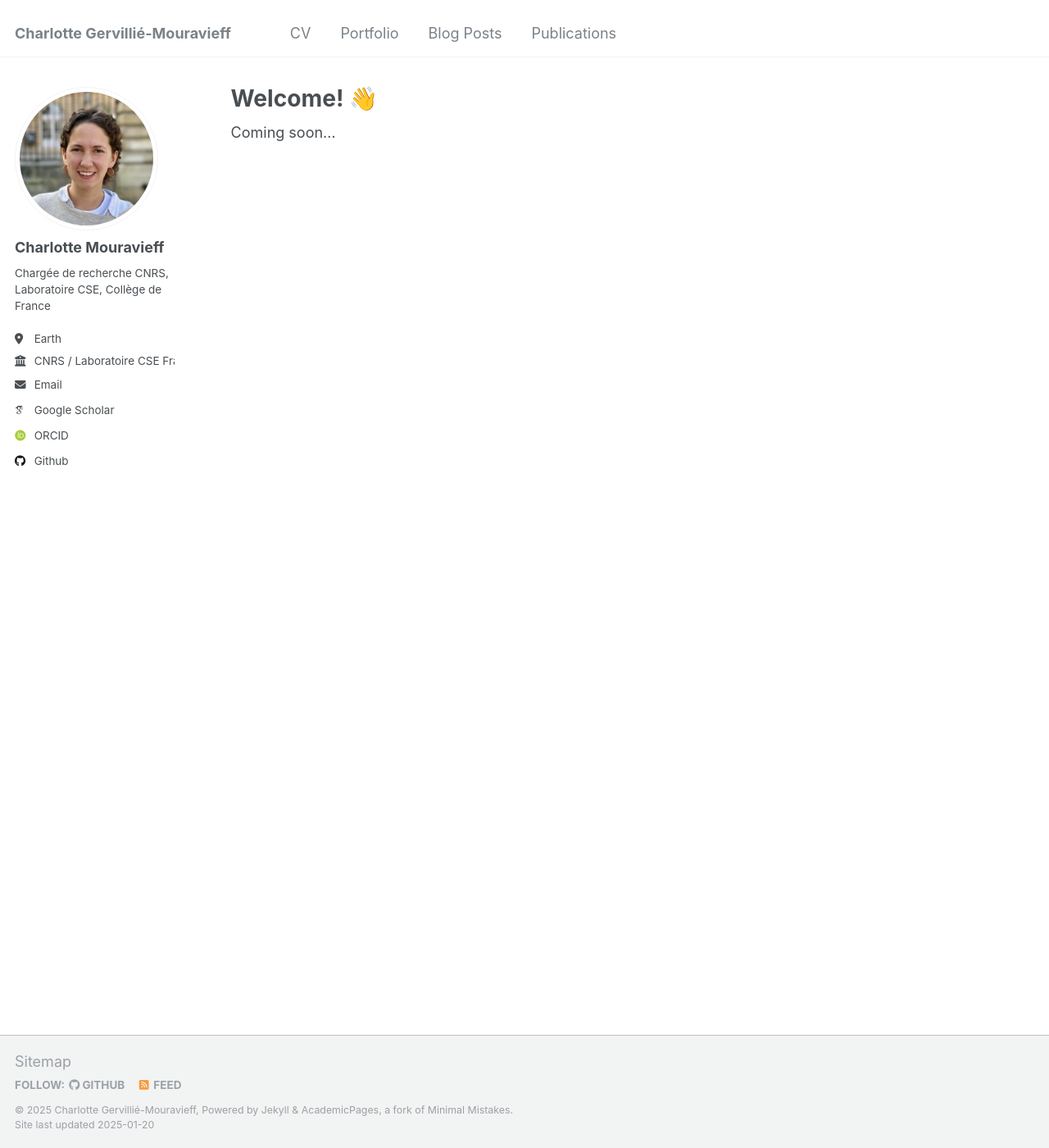
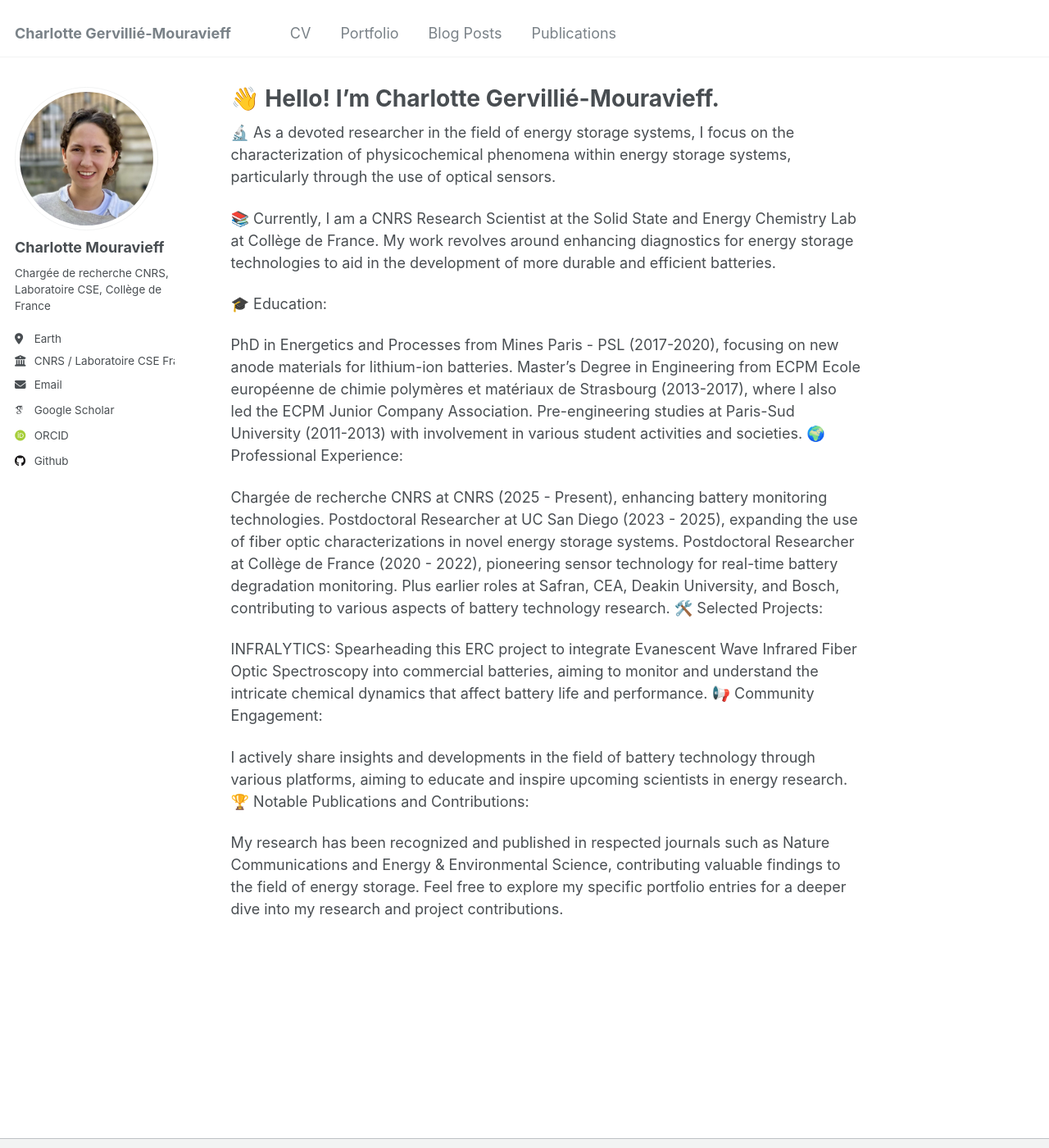
Before and after one commit to charlotte-mouravieff/charlotte-mouravieff.github.io, a Jekyll site: the page built from _pages/about.md, in a window 1280 px wide and 1400 px high. Shown: the whole window at 82% size. Built offline with Jekyll 4.4.1, drawn with Linux system fonts in a browser that asks for light colours; some web fonts are replaced.

Commit message:
Update about.md

```diff
--- a/_pages/about.md
+++ b/_pages/about.md
@@ -1,10 +1,34 @@
 ---
 permalink: /
-title: "Welcome! 👋"
+title: "👋 Hello! I'm Charlotte Gervillié-Mouravieff."
 author_profile: true
 redirect_from:
   - /about/
   - /about.html
 ---
 
-Coming soon...
+🔬 As a devoted researcher in the field of energy storage systems, I focus on the characterization of physicochemical phenomena within energy storage systems, particularly through the use of optical sensors.
+
+📚 Currently, I am a CNRS Research Scientist at the Solid State and Energy Chemistry Lab at Collège de France. My work revolves around enhancing diagnostics for energy storage technologies to aid in the development of more durable and efficient batteries.
+
+🎓 Education:
+
+PhD in Energetics and Processes from Mines Paris - PSL (2017-2020), focusing on new anode materials for lithium-ion batteries.
+Master’s Degree in Engineering from ECPM Ecole européenne de chimie polymères et matériaux de Strasbourg (2013-2017), where I also led the ECPM Junior Company Association.
+Pre-engineering studies at Paris-Sud University (2011-2013) with involvement in various student activities and societies.
+🌍 Professional Experience:
+
+Chargée de recherche CNRS at CNRS (2025 - Present), enhancing battery monitoring technologies.
+Postdoctoral Researcher at UC San Diego (2023 - 2025), expanding the use of fiber optic characterizations in novel energy storage systems.
+Postdoctoral Researcher at Collège de France (2020 - 2022), pioneering sensor technology for real-time battery degradation monitoring.
+Plus earlier roles at Safran, CEA, Deakin University, and Bosch, contributing to various aspects of battery technology research.
+🛠️ Selected Projects:
+
+INFRALYTICS: Spearheading this ERC project to integrate Evanescent Wave Infrared Fiber Optic Spectroscopy into commercial batteries, aiming to monitor and understand the intricate chemical dynamics that affect battery life and performance.
+📢 Community Engagement:
+
+I actively share insights and developments in the field of battery technology through various platforms, aiming to educate and inspire upcoming scientists in energy research.
+🏆 Notable Publications and Contributions:
+
+My research has been recognized and published in respected journals such as Nature Communications and Energy & Environmental Science, contributing valuable findings to the field of energy storage.
+Feel free to explore my specific portfolio entries for a deeper dive into my research and project contributions.
```
